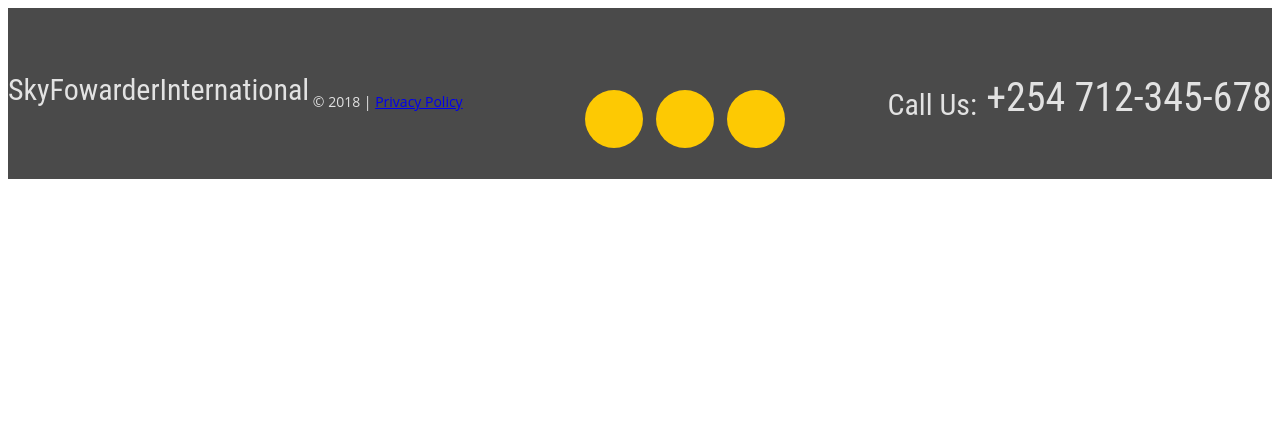
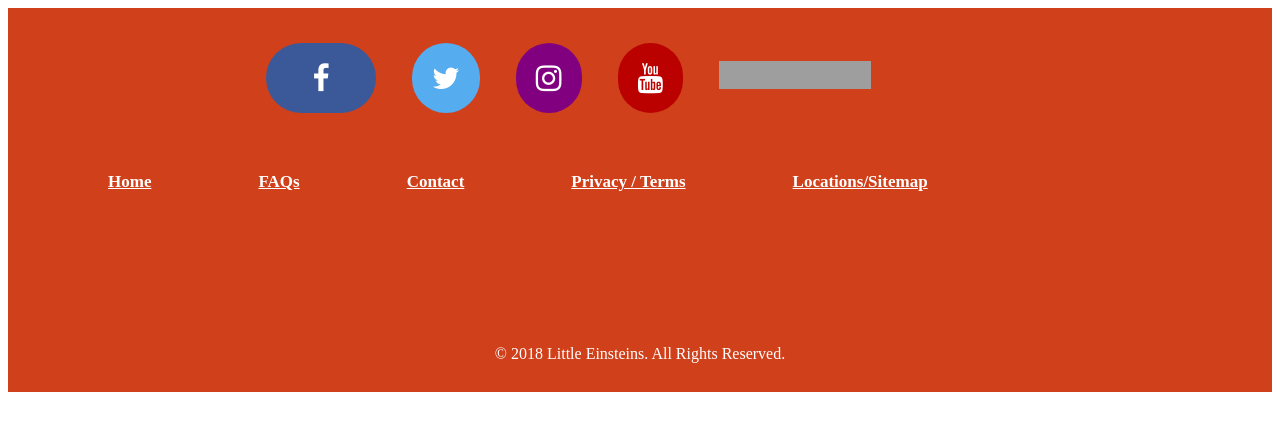
Before and after one commit to vincentmuya/Sky-Forwarder, a Django app: template app/templates/footer.html in a window 1280 px wide. Shown: the top 431 px of the page. Run offline with Django 3.2, Linux system fonts and the light colour scheme; the template is opened without the code that fills it, so the values that code supplies are empty; some libraries are stand-ins or nearby versions; grey boxes are pictures that could not be loaded.

Commit message:
created footer

```diff
--- a/app/templates/footer.html
+++ b/app/templates/footer.html
@@ -1,111 +1,151 @@
-<footer>
-  <div class="container_12">
-    <div class="grid_12">
-      <div class="f_phone"><span>Call Us:</span> +254 712-345-678</div>
-      <div class="socials">
-        <a href="#" class="fa fa-twitter"></a>
-        <a href="#" class="fa fa-facebook"></a>
-        <a href="#" class="fa fa-google-plus"></a>
+{%load staticfiles%}
+
+{%block styles%}
+<link rel="stylesheet" href="{% static 'css/footer.css' %}">
+{% endblock %}
+<head>
+<link rel="stylesheet" href="https://cdnjs.cloudflare.com/ajax/libs/font-awesome/4.7.0/css/font-awesome.min.css">
+</head>
+<div class="container-fluid">
+  <div class="row">
+      <footer class="footer">
+        <div class="container">
+          <div class="row">
+            <p class="fa" id="fa"></p>
+            <p class="fa"></p>
+            <p class="fa"></p>
+          <a href="https://web.facebook.com/littleeinsteinsEA/" target="_blank" align="center" class="fa fa-facebook"></a>
+          <a href="https://twitter.com/lileinsteinsedu" target="_blank" align="center" class="fa fa-twitter"></a>
+          <a href="https://www.instagram.com/littleeinsteinsedu/" target="_blank" align="center" class="fa fa-instagram"></a>
+          <a href="https://www.youtube.com/channel/UCUo2N5VLMapIILE09_BG7Uw" target="_blank" align="center" class="fa fa-youtube"></a>
+            <img class="focus" src="/static/img/STEM-logo.png" alt="">
+          <br id="fa">
+          <br id="fa">
+          <br id="fa">
+          <br>
+        <a href="{%url 'index'%}" class="details">Home</a>
+        <a href="" class="details">FAQs</a>
+        <a href="#" class="details">Contact</a>
+        <a href="#" class="details">Privacy / Terms</a>
+        <a href="#}" class="details">Locations/Sitemap</a>
+        <div class="col-md-5">
+        </div>
+          </div>
+        </div>
+      </footer>
+      <div class="footer-bottom">
+          <br id="fa">
+         <p>© 2018 Little Einsteins. All Rights Reserved.</p>
       </div>
-      <div class="copy">
-        <div class="st1">
-        <div class="brand">SkyFowarder<span class="color1">I</span>nternational </div>
-        &copy; 2018	| <a href="#">Privacy Policy</a> </div>  <a href="" rel="nofollow"></a>
-      </div>
-    </div>
-    <div class="clear"></div>
   </div>
-</footer>
+</div>
 <style media="screen">
-
-footer {
+/* f. Footer section */
+.focus{
+  margin-left: 30px;
+  height: 12%;
+  width: 12%;
+}
+.footer {
+  padding: 30px 0;
+  width: 100%;
+  height: 230px;
+  background: #cf401b;
+  color: #cf401b;
+  position: sticky;
+}
+.footer-links a {
+  padding: 0px 0;
+  border-bottom: 0px solid #404040;
+  color: #fff;
   display: block;
-    padding: 0px 0 60px;
-    font-size: 14px;
-    color: #aaa;
-    line-height: 18px;
-    font-family: 'Roboto Condensed', sans-serif;
-    background-color: #4a4a4a;
+  transition: color 0.5s ease-in-out;
 }
 
-.copy {
-    font-family: 'Open Sans', sans-serif;
+.footer-links a:hover {
+  color: #ff304d;
+}
+/* g. Footer bottom section */
+
+.footer-bottom {
+  width: 100%;
+  padding: 13px 0;
+  color: #fff;
+  text-align: center;
+  background: #cf401b;;
+
+}
+.fa {
+  padding: 20px;
+  font-size: 30px;
+  text-align: center;
+  text-decoration: none;
+  margin: 5px 2px;
+  border-radius: 50px;
+  margin-left: 30px;
+}
+.fa-facebook {
+  background: #3B5998;
+  width: 70px;
+  color: white;
 }
 
-.st1 {
-    padding-top: 80px;
-    color: #e2e2e2;
-    margin-bottom: 8px;
+.fa-twitter {
+  background: #55ACEE;
+  color: white;
+}
+.fa-youtube {
+  background: #bb0000;
+  color: white;
 }
 
-.brand {
-    position: relative;
-    top: -7px;
-    font: 30px/18px 'Roboto Condensed', sans-serif;
-    display: inline-block;
-    font-size: 30px;
+.fa-instagram {
+  background: purple;
+  color: white;
+}
+.details{
+  padding: 3px;
+  padding-left: 50px;
+  font-size: 20px;
+  text-align: center;
+  margin-left: 50px;
+  font-size: 17px;
+font-weight: bold;
+color: white;
 }
 
-.f_phone {
-    padding-top: 72px;
-    font-size: 40px;
-    line-height: 36px;
-    float: right;
-    color: #e2e2e2;
+@media screen and (max-width: 650px) {
+#fa{
+  display: none;
+}
+  .fa {
+    padding: 10px;
+    font-size: 20px;
+    text-align: center;
+    text-decoration: none;
+    margin: 4px 9px;
+    border-radius: 50px;
+    padding-left: 10px;
+  }
+  .fa-facebook {
+    width: 40px;
+  }
+  .details{
+    padding-left: 27px;
+    text-align: center;
+    font-size: 5px;
+  margin-left: 5px;
+  font-weight: bold;
+  color: white;
+  }
+  .footer{
+    height: 140px;
+  }
+  .focus{
+    height: 15%;
+    width: 15%;
+    margin-left: 145px;
+  }
 }
 
-.f_phone  span {
-    position: relative;
-    top: 4px;
-    font-size: 30px;
-}
-
-.socials {
-    margin-right: 96px;
-    padding-top: 82px;
-    float: right;
-    overflow: hidden;
-}
-
-.socials a {
-    display: block;
-    float: left;
-    margin: 0 6px 0 7px;
-    color: #fff;
-    text-align: center;
-    background-color: #fdc903;
-    border-radius: 500px;
-    width: 58px;
-    height: 58px;
-    font-size: 24px;
-    line-height: 58px;
-}
-
-.socials a:hover {
-    color: #fdc903;
-    background-color: #585757;
-}
-
-#toTop {
-    display: none;
-    text-decoration: none;
-    position: fixed;
-    bottom: 40px;
-    left: 51%;
-    margin-left: 610px;
-    overflow: hidden;
-    width: 61px;
-    height: 75px;
-    border: none;
-    text-indent: -999px;
-    z-index: 20;
-    background: url(../images/totop.png) no-repeat left 0;
-    transition: 0s ease;
-    -o-transition: 0s ease;
-    -webkit-transition: 0s ease;
-}
-#toTop:hover {
-    outline: none;
-    background-position: right 0;
-}
 </style>
--- a/app/templates/index.html
+++ b/app/templates/index.html
@@ -191,8 +191,8 @@
 
 		</div>
 <!--==============================footer=================================-->
-
 	</body>
+	{%include 'footer.html'%}
 </html>
 <style media="screen">
 
```
Also changed, not shown: app/templates/cargo.html (+1 -18 lines), app/templates/track.html (+0 -18 lines).
